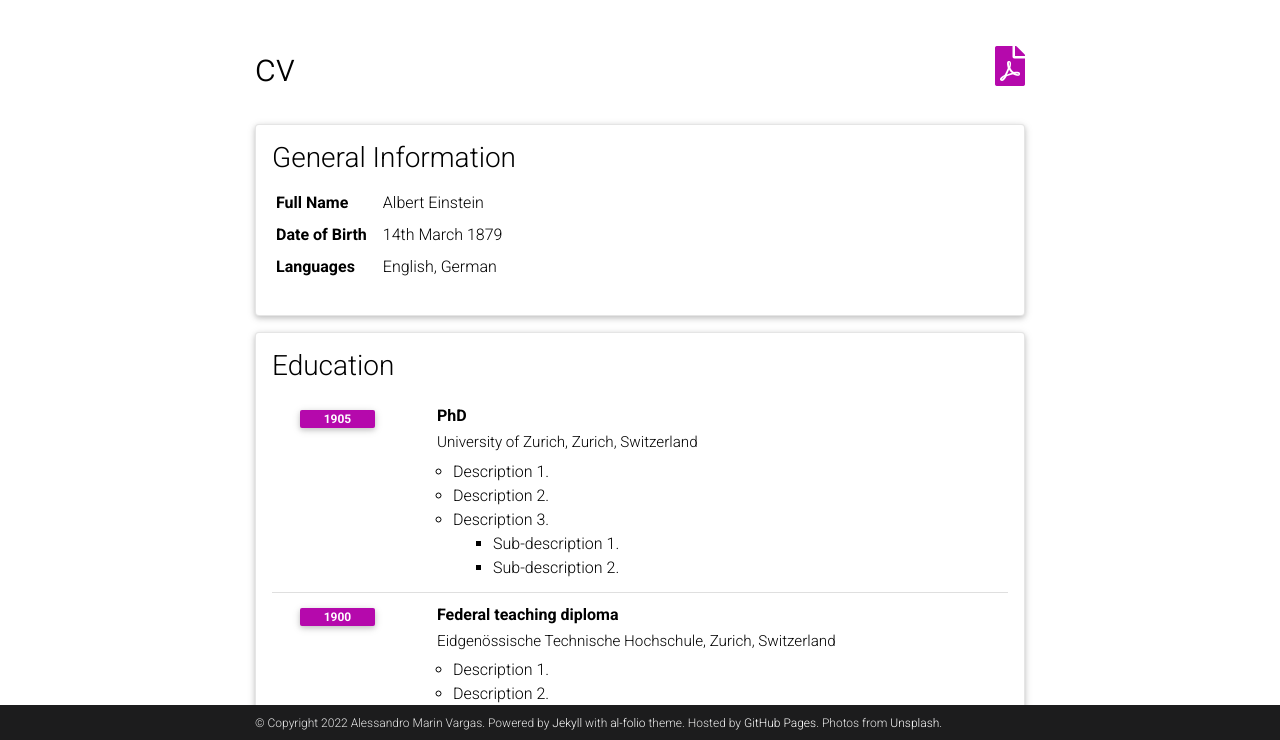
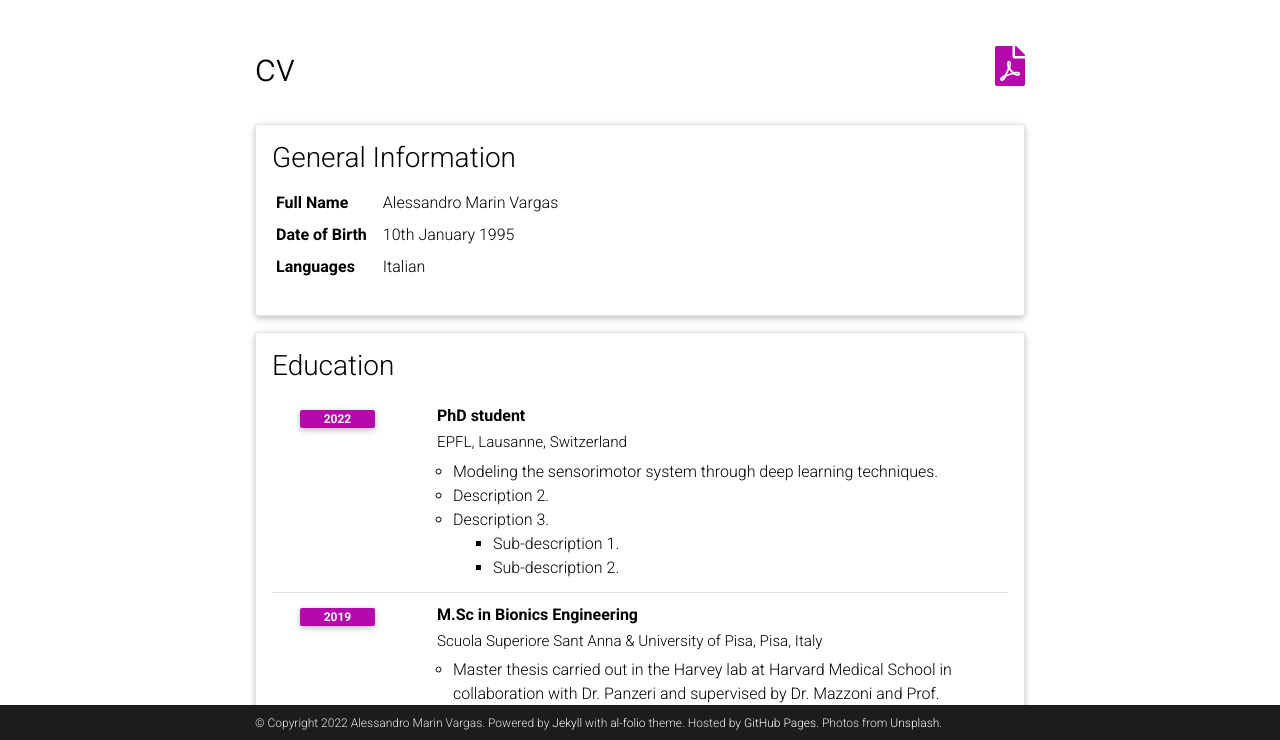
Before and after one commit to vargas95/Alessandro_portfolio1, a Jekyll site: the page built from _pages/cv.md, in a window 1280 px wide and 900 px high, cut to the strip 160-900 px from the top of the window. Built offline with Jekyll 4.4.1, drawn with Linux system fonts in a browser that asks for light colours; comment, search, counter and statistics services are not loaded; a style sheet for code colours, icons or effects is not loaded.

Commit message:
Update cv.yml

```diff
--- a/_data/cv.yml
+++ b/_data/cv.yml
@@ -2,31 +2,30 @@
   type: map
   contents:
     - name: Full Name
-      value: Albert Einstein
+      value: Alessandro Marin Vargas
     - name: Date of Birth
-      value: 14th March 1879
+      value: 10th January 1995
     - name: Languages
-      value: English, German
+      value: Italian
 
 - title: Education
   type: time_table
   contents:
-    - title: PhD
-      institution: University of Zurich, Zurich, Switzerland
-      year: 1905
+    - title: PhD student
+      institution: EPFL, Lausanne, Switzerland
+      year: 2022
       description:
-        - Description 1.
+        - Modeling the sensorimotor system through deep learning techniques.
         - Description 2.
         - title: Description 3.
           contents:
             - Sub-description 1.
             - Sub-description 2.
-    - title: Federal teaching diploma
-      institution: Eidgenössische Technische Hochschule, Zurich, Switzerland
-      year: 1900
+    - title: M.Sc in Bionics Engineering
+      institution: Scuola Superiore Sant Anna & University of Pisa, Pisa, Italy
+      year: 2019
       description:
-        - Description 1.
-        - Description 2.
+        - Master thesis carried out in the Harvey lab at Harvard Medical School in collaboration with Dr. Panzeri and supervised by Dr. Mazzoni and Prof. Micera.
 
 - title: Experience
   type: time_table
```
